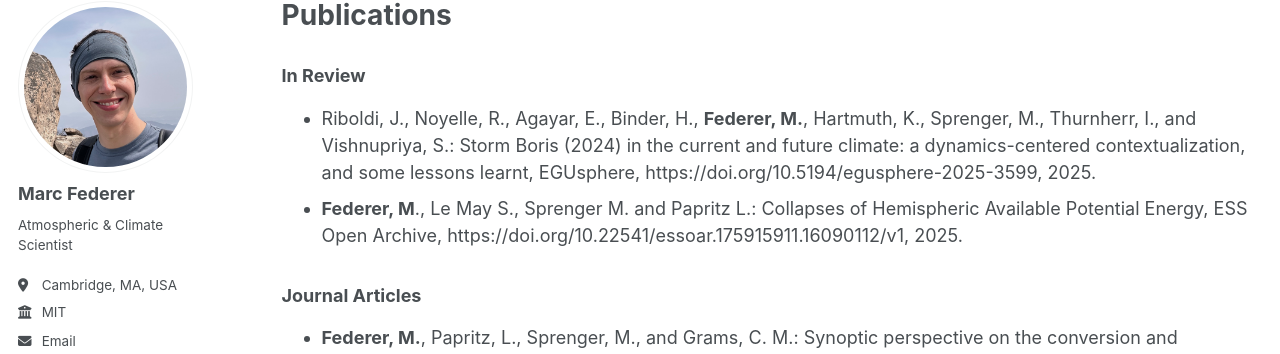
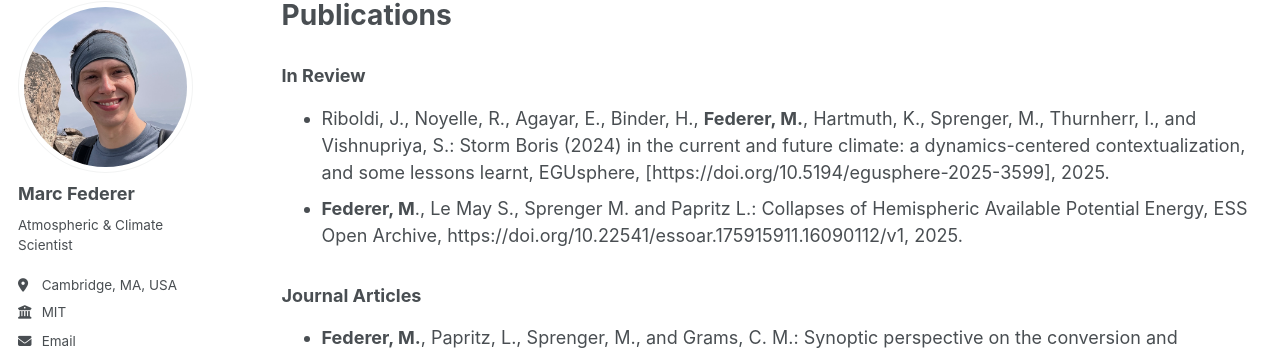
Before and after one commit to marcfederer/marcfederer.github.io, a Jekyll site: the page built from _pages/publications.md, in a window 1280 px wide and 1091 px high. Shown: the part 98-452 px from the top of the window. Built offline with Jekyll 4.4.1, drawn with Linux system fonts in a browser that asks for light colours; some web fonts are replaced; a script that is not in the unit is left out.

```diff
--- a/_pages/publications.md
+++ b/_pages/publications.md
@@ -6,7 +6,7 @@ author_profile: true
 ---
 
 ### In Review
-* Riboldi, J., Noyelle, R., Agayar, E., Binder, H., **Federer, M.**, Hartmuth, K., Sprenger, M., Thurnherr, I., and Vishnupriya, S.: Storm Boris (2024) in the current and future climate: a dynamics-centered contextualization, and some lessons learnt, EGUsphere, https://doi.org/10.5194/egusphere-2025-3599, 2025.
+* Riboldi, J., Noyelle, R., Agayar, E., Binder, H., **Federer, M.**, Hartmuth, K., Sprenger, M., Thurnherr, I., and Vishnupriya, S.: Storm Boris (2024) in the current and future climate: a dynamics-centered contextualization, and some lessons learnt, EGUsphere, [https://doi.org/10.5194/egusphere-2025-3599], 2025.
 * **Federer, M**., Le May S., Sprenger M. and Papritz L.: Collapses of Hemispheric Available Potential Energy, ESS Open Archive, https://doi.org/10.22541/essoar.175915911.16090112/v1, 2025.
 
 ### Journal Articles
```
